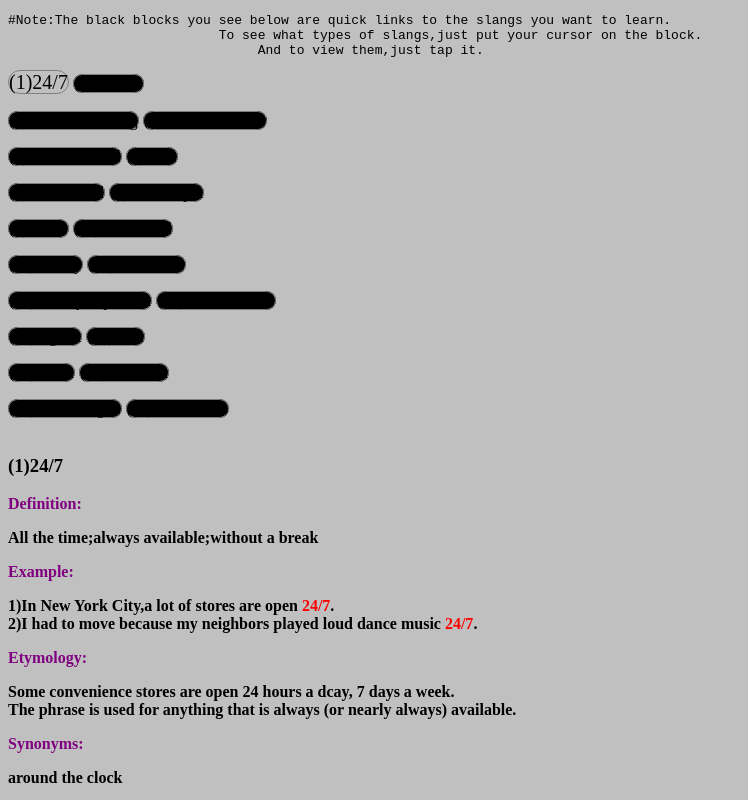
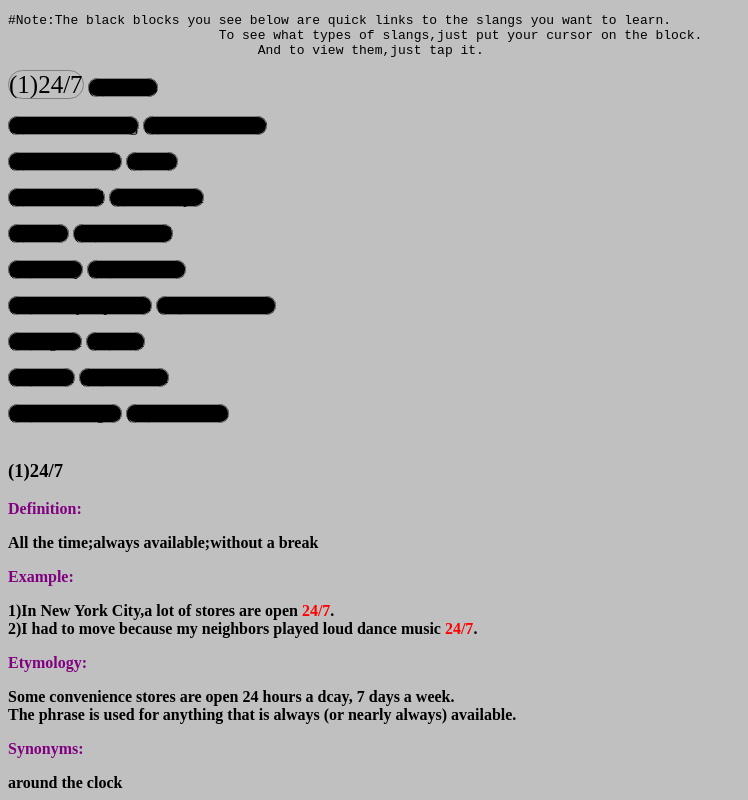
Before and after one commit to sususan16/american-slangs, a plain HTML site: page index.html in a window 1280 px wide. In both pictures the pointer is over the link "(1)24/7". Shown: the top 800 px of the page, without its empty margins (0-748 px from the left). Drawn offline with Linux system fonts and the light colour scheme.

Commit message:
Update index.css

```diff
--- a/index.css
+++ b/index.css
@@ -30,7 +30,7 @@ transition: all 2s;
 }
 
 a:hover{background-color: silver;
-font-size: 20px;}
+font-size: 25px;}
 
 .top{text-decoration: none;
 border: 1px solid gray;
```
